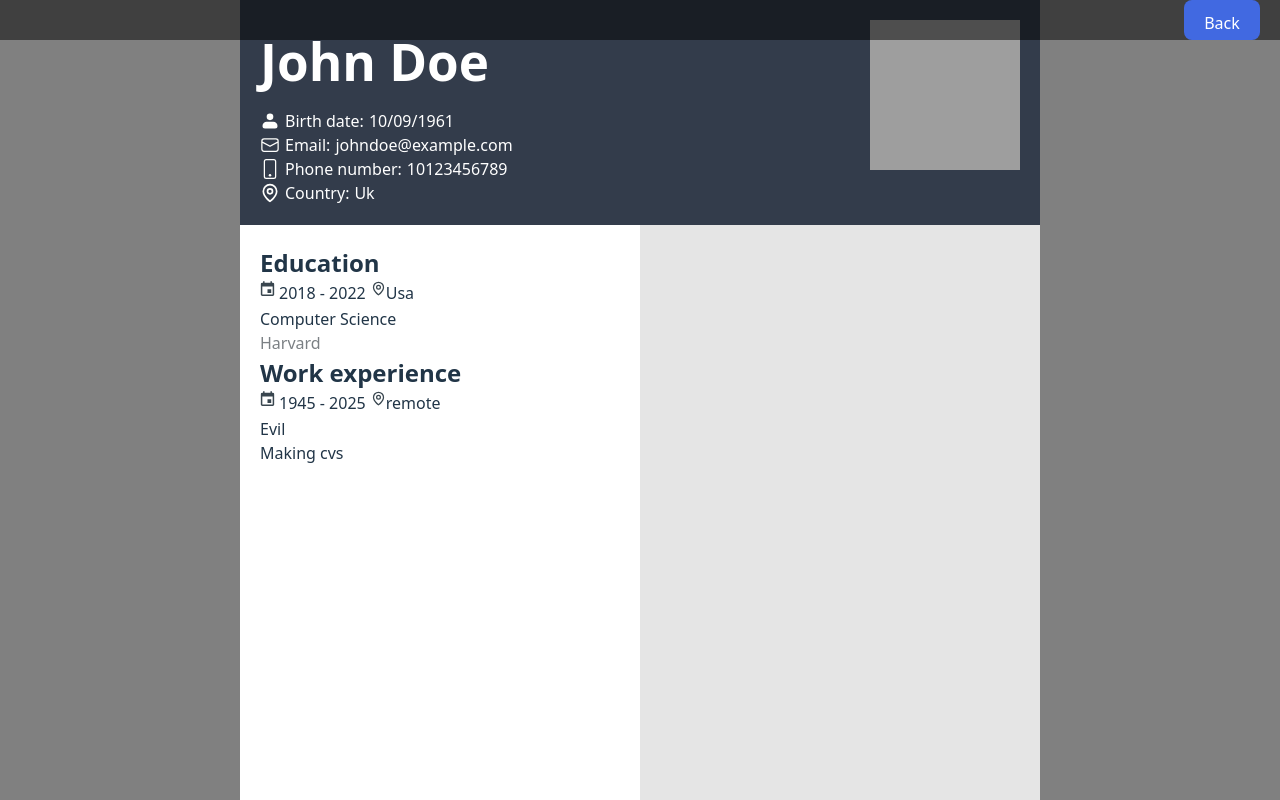
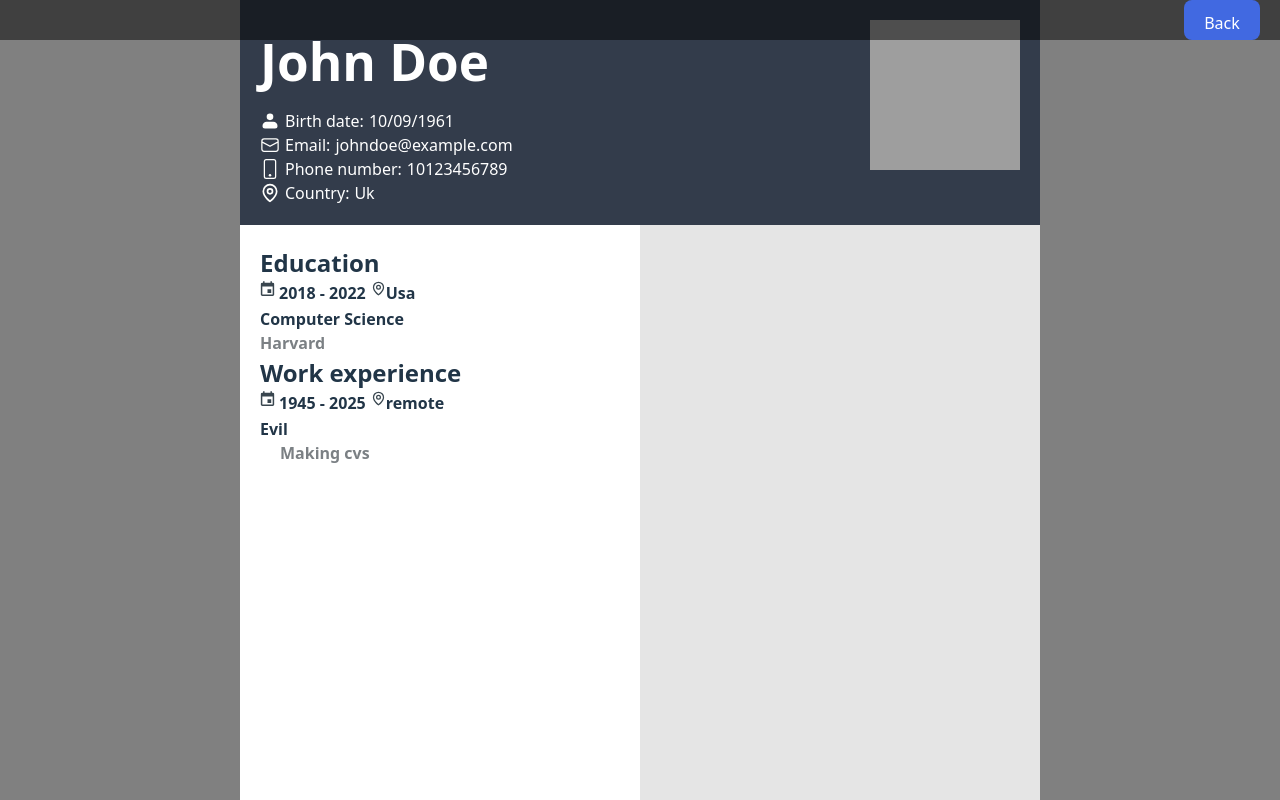
Before and after one commit to jaws-1684/cv-application, a React (Vite) app: page / in a window 1280 px wide. Built offline with nearby package versions, Linux system fonts and the light colour scheme; grey boxes are pictures that could not be loaded.

Commit message:
implement: form profile section

```diff
--- a/src/components/Form.jsx
+++ b/src/components/Form.jsx
@@ -68,6 +68,10 @@
   }
   const sections = [
   {
+    title: "Profile",
+    content: <Fieldset className="profile" data={data.profile[0]} onChangeHandler={fns.onChange}/>
+    },
+  {
     title: "General",
     content: <Fieldset className="general" data={data.general[0]} onChangeHandler={fns.onChange}/>
     },
--- a/src/components/person_information.js
+++ b/src/components/person_information.js
@@ -1,4 +1,8 @@
 export const PERSON_INFORMATION = {
+  profile: [{
+    id: 0,
+    about_you: "Lorem Ipsum is simply dummy text of the printing and typesetting industry. Lorem Ipsum has been the industry's standard dummy text ever since the 1500s, when an unknown printer took a galley of type and scrambled it to make a type specimen book. It has survived not only five centuries, but also the leap into electronic typesetting, remaining essentially unchanged. It was popularised in the 1960s with the release of Letraset sheets containing Lorem Ipsum passages, and more recently with desktop publishing software like Aldus PageMaker including versions of Lorem Ipsum."
+  }],
   general: [{
     id: 0,
     first_name: "John",
--- a/src/styles/Form.css
+++ b/src/styles/Form.css
@@ -63,7 +63,8 @@
 
 textarea {
 	padding: 5px;
-	height: 40px;
+	min-height: 40px;
+	field-sizing: content;
 	width: 100%;
 	border: 1px solid lightgray;
 	border-radius: 5px;
--- a/src/styles/Section.css
+++ b/src/styles/Section.css
@@ -46,7 +46,14 @@
 }
 .left {
 	background-color: white;
+	font-weight: 600;
 }
 .right {
 	background-color: #e5e5e5;
 }
+.job-description {
+	color: rgb(123, 128, 132);
+}
+.job-description > p {
+	text-indent:20px;
+}
```
